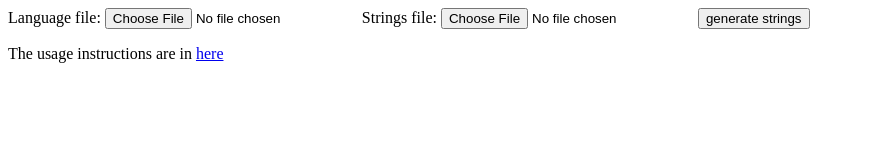
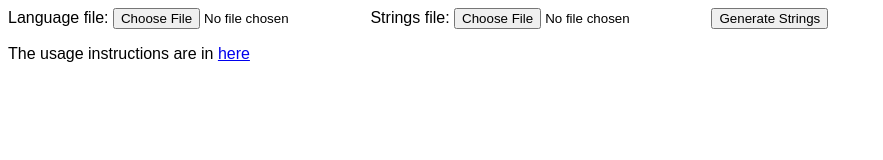
Before and after one commit to wrick17/translator-buddy, a plain HTML site: page index.html in a window 1280 px wide. Shown: the whole page, without its empty margins (0-883 px from the left). Drawn offline with nearby package versions, Linux system fonts and the light colour scheme.

Commit message:
added better fonts

```diff
--- a/index.html
+++ b/index.html
@@ -2,7 +2,8 @@
 <html>
   <head>
     <meta charset="utf-8">
-    <title></title>
+    <title>String Generator</title>
+    <link rel="stylesheet" href="style.css">
   </head>
   <body>
 
--- /dev/null
+++ b/style.css
@@ -0,0 +1,8 @@
+* {
+  box-sizing: border-box;
+  font-family: sans-serif;
+}
+
+button {
+  text-transform: capitalize;
+}
```
